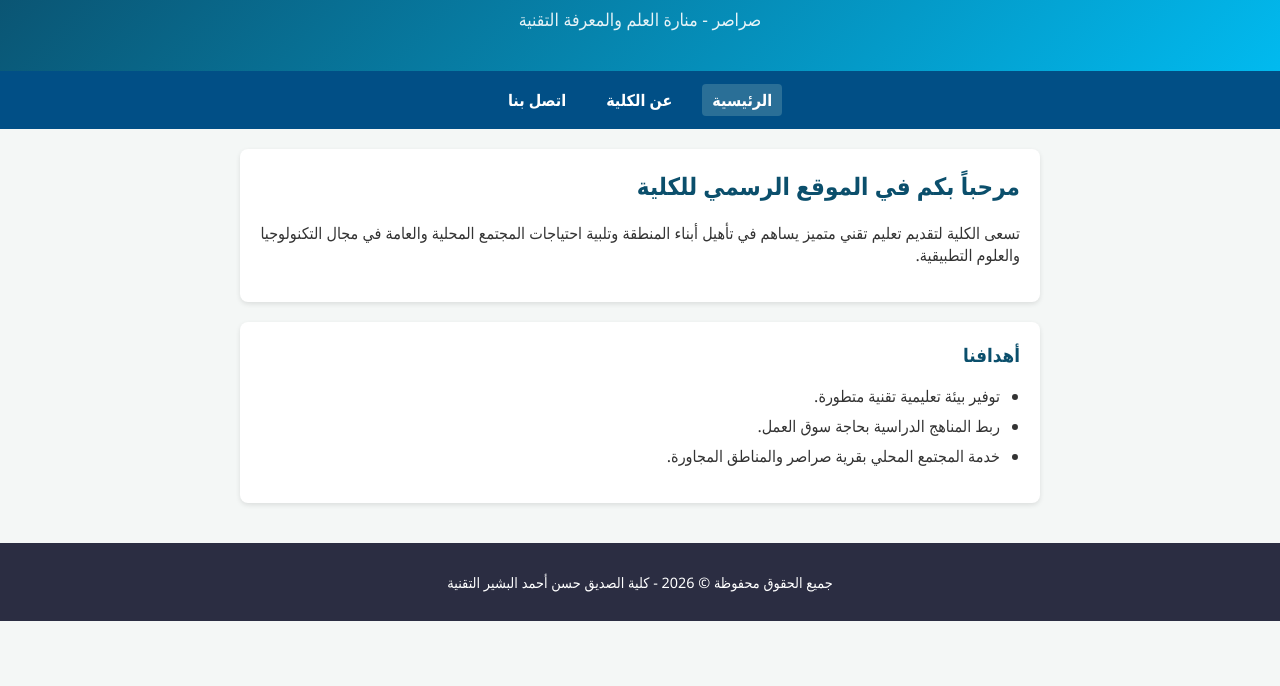
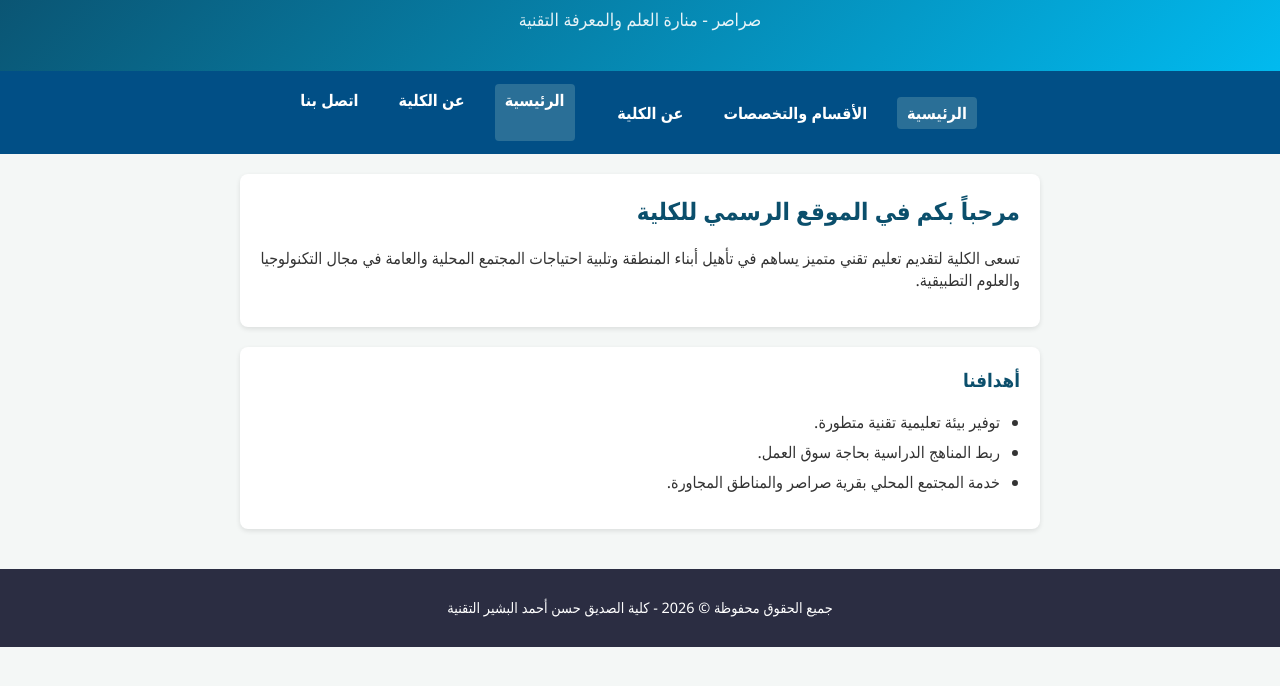
Before and after one commit to areegmagdi567-art/Alsedig-Hassen-Ahmed-Collage-, a plain HTML site: page index.html in a window 1280 px wide. Shown: the part 82-768 px from the top of the page. Drawn offline with Linux system fonts and the light colour scheme.

Commit message:
Update index.html

```diff
--- a/index.html
+++ b/index.html
@@ -13,6 +13,12 @@
     </header>
 
     <nav class="navbar">
+    <nav class="navbar">
+        <a href="index.html" class="active">الرئيسية</a>
+        <a href="departments.html">الأقسام والتخصصات</a>
+        <a href="about.html">عن الكلية</a>
+    </nav>
+
         <a href="index.html" class="active">الرئيسية</a>
         <a href="about.html">عن الكلية</a>
         <a href="contact.html">اتصل بنا</a>
```
